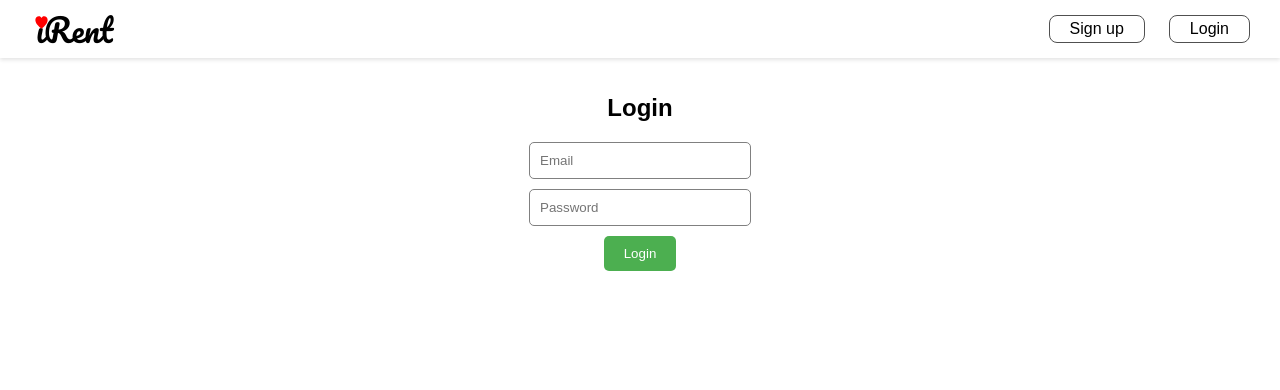
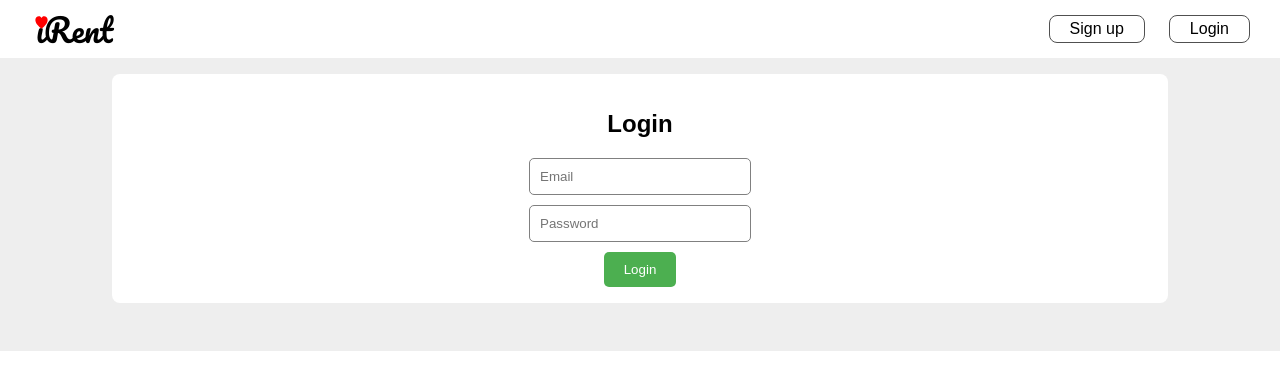
Before and after one commit to KhanhTran43/irent, a React (Vite) app in the folder apps/vehicle-management/: page / in a window 1280 px wide. Shown: the top 390 px of the page. Built offline with nearby package versions, Linux system fonts and the light colour scheme; a web font is replaced by a local one.

Commit message:
chore: update styling

```diff
--- a/apps/vehicle-management/src/components/WarehouseViewCard/WarehouseViewCard.tsx
+++ b/apps/vehicle-management/src/components/WarehouseViewCard/WarehouseViewCard.tsx
@@ -71,11 +71,16 @@ const PriceText = styled.div`
   text-align: center;
 `;
 
-const WarehouseViewCard = (warehouse: WareHouseModel) => {
-  const { id, name, address, price, area, createdDate } = warehouse;
+interface WarehouseViewCardProps {
+  warehouse: WareHouseModel;
+  onClick: (id: number) => void
+}
+
+const WarehouseViewCard = (props: WarehouseViewCardProps) => {
+  const { id, name, address, price, area, createdDate } = props.warehouse;
 
   return (
-    <CardContainer>
+    <CardContainer onClick={() => props.onClick(id)}>
       <CardImage
         src="https://picsum.photos/seed/picsum/400/300"
         alt="Product"
--- a/apps/vehicle-management/src/containers/Home/Home.tsx
+++ b/apps/vehicle-management/src/containers/Home/Home.tsx
@@ -5,6 +5,7 @@ import styled from 'styled-components';
 import SearchBar from '../../components/SearchBar/SearchBar';
 import PriceRangeSlider from '../../components/PriceRangeSlider/PriceRangeSlider';
 import { FilterWarehouseOptionModel } from '../../models/filter-warehouse-option.model';
+import { useNavigate } from 'react-router-dom';
 
 const mockWareHouses: WareHouseModel[] = [
   {
@@ -115,6 +116,7 @@ const mockWareHouses: WareHouseModel[] = [
 
 const Home = () => {
   const [wareHouses, setWareHouse] = useState<WareHouseModel[]>(mockWareHouses);
+  const navigate = useNavigate();
 
   // TODO: If we call api to search, this code should be removed
   const onFilter = (options: FilterWarehouseOptionModel) => {
@@ -137,6 +139,10 @@ const Home = () => {
     );
   };
 
+  const navigateToDetails = (id: number) => {
+    navigate(`/warehouse/${id}`);
+  }
+
   return (
     <>
       <FilterContainer>
@@ -149,7 +155,7 @@ const Home = () => {
 
       <GridContainer>
         {wareHouses.map((it) => (
-          <WarehouseViewCard key={it.id} {...it}></WarehouseViewCard>
+          <WarehouseViewCard key={it.id} warehouse={it} onClick={navigateToDetails}></WarehouseViewCard>
         ))}
       </GridContainer>
     </>
@@ -166,6 +172,6 @@ const FilterContainer = styled.div`
 
 const GridContainer = styled.div`
   display: grid;
-  grid-template-columns: repeat(3, 1fr);
+  grid-template-columns: repeat(4, 1fr);
   gap: 24px;
 `;
--- a/apps/vehicle-management/src/main.tsx
+++ b/apps/vehicle-management/src/main.tsx
@@ -10,17 +10,27 @@ const GlobalStyle = createGlobalStyle`
     }
 `;
 
+const BackgroundWrapper = styled.div`
+  background-color: #eee;
+  padding: 16px 0;
+`;
+
 const Wrapper = styled.div`
   width: 1024px;
-  margin: 16px auto 32px;
+  margin: 0 auto 32px;
+  background-color: white;
+  padding: 16px;
+  border-radius: 8px;
 `;
 
 ReactDOM.createRoot(document.getElementById('root')!).render(
   <>
     <Header></Header>
     <GlobalStyle />
-    <Wrapper>
-      <AppRouter />
-    </Wrapper>
+    <BackgroundWrapper>
+      <Wrapper>
+        <AppRouter />
+      </Wrapper>
+    </BackgroundWrapper>
   </>
 );
```
